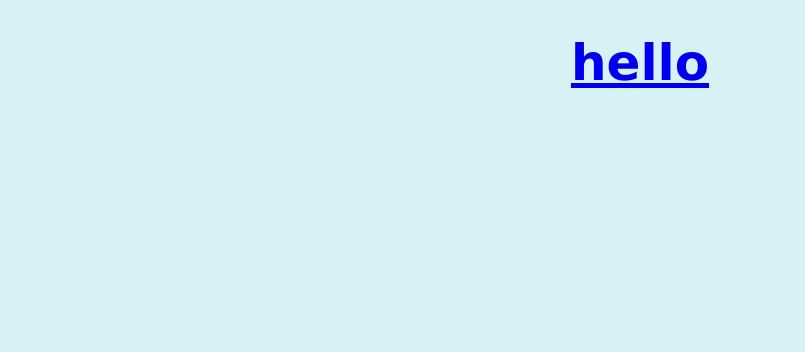
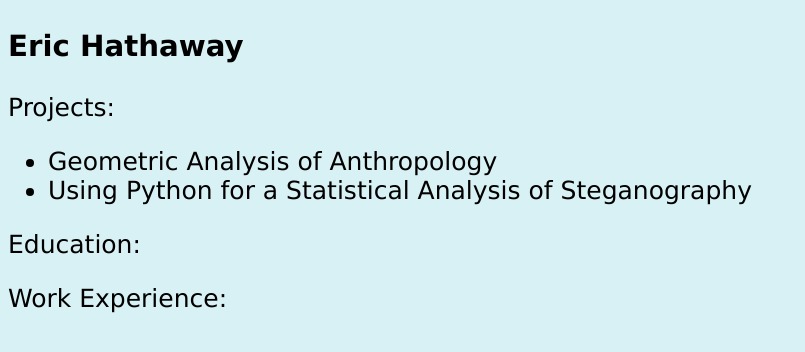
Before and after one commit to EricPHathaway/portfolio1, a plain HTML site: page resume.html in a window 1280 px wide. Shown: the whole page, without its empty margins (0-805 px from the left). Drawn offline with Linux system fonts and the light colour scheme; files whose address does not match are found by name.

Commit message:
added stuff

```diff
--- a/resume.html
+++ b/resume.html
@@ -3,15 +3,35 @@
 <head>
     <meta charset="UTF-8">
     <meta name="viewport" content="width=device-width, initial-scale=1.0">
-    <title>Blogs | Eric Hathaway</title>
-    <link rel="stylesheet" href="C:\Users\Eric\Documents\Eric Hathaway\style.css">
+    <title>Resume | Eric Hathaway</title>
+    <link rel="stylesheet" href="style.css">
 </head>
 <body>
-    <a href="https://www.youtube.com/@erichathaway4783">
-        <h1>
-            hello
-        </h1>
-    </a>
+
+    <h3>
+        Eric Hathaway
+    </h3>
+
+    <p>
+        Projects:
+        <ul>
+            <li>
+                Geometric Analysis of Anthropology
+            </li>
+            <li>
+                Using Python for a Statistical Analysis of Steganography
+            </li>
+        </ul>
+    </p>
+
+    <p>
+        Education:
+    </p>
+
+    <p>
+        Work Experience:
+    </p>
+
 
 </body>
 </html>
```
Also changed, not shown: blogs.html (+1 -1 lines).
